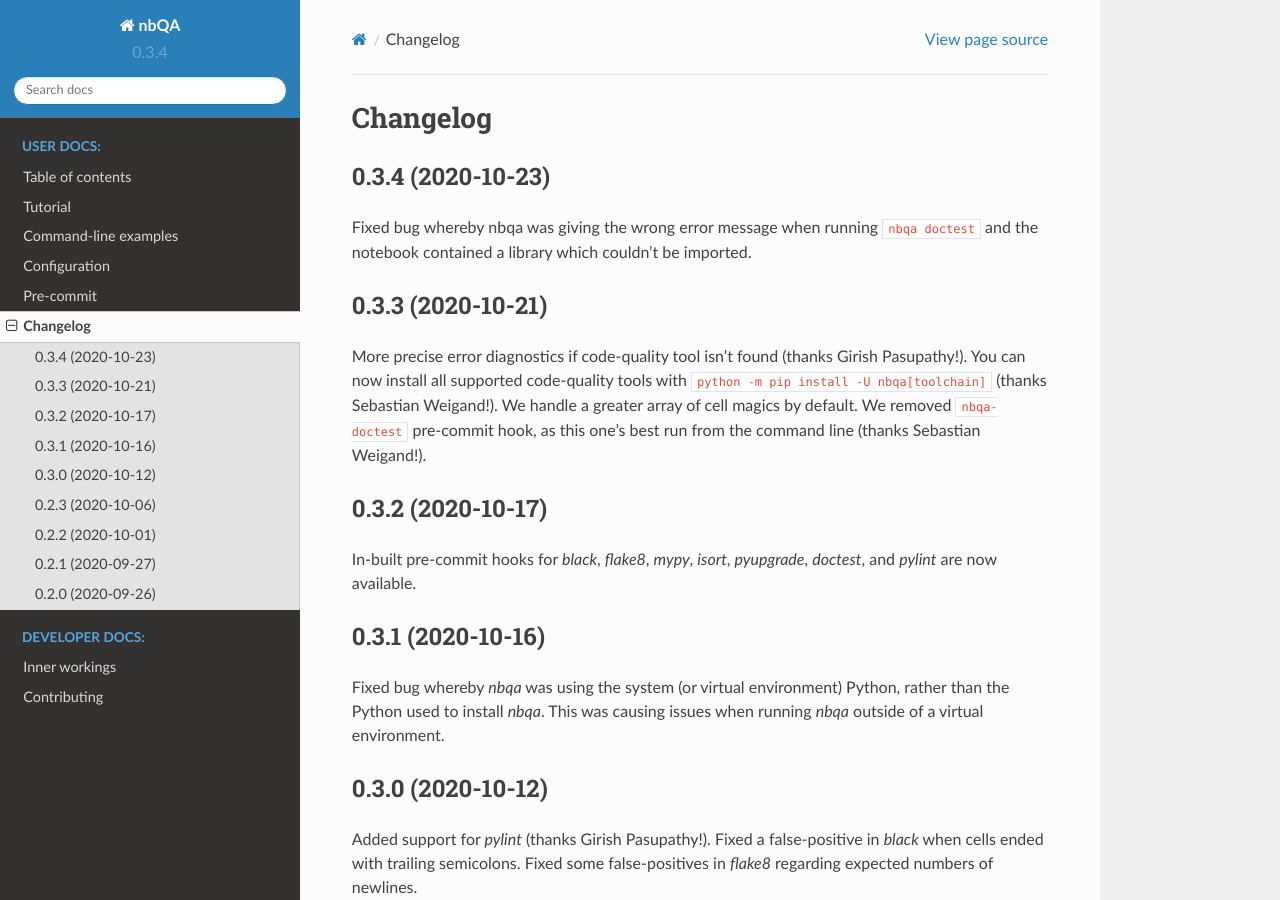
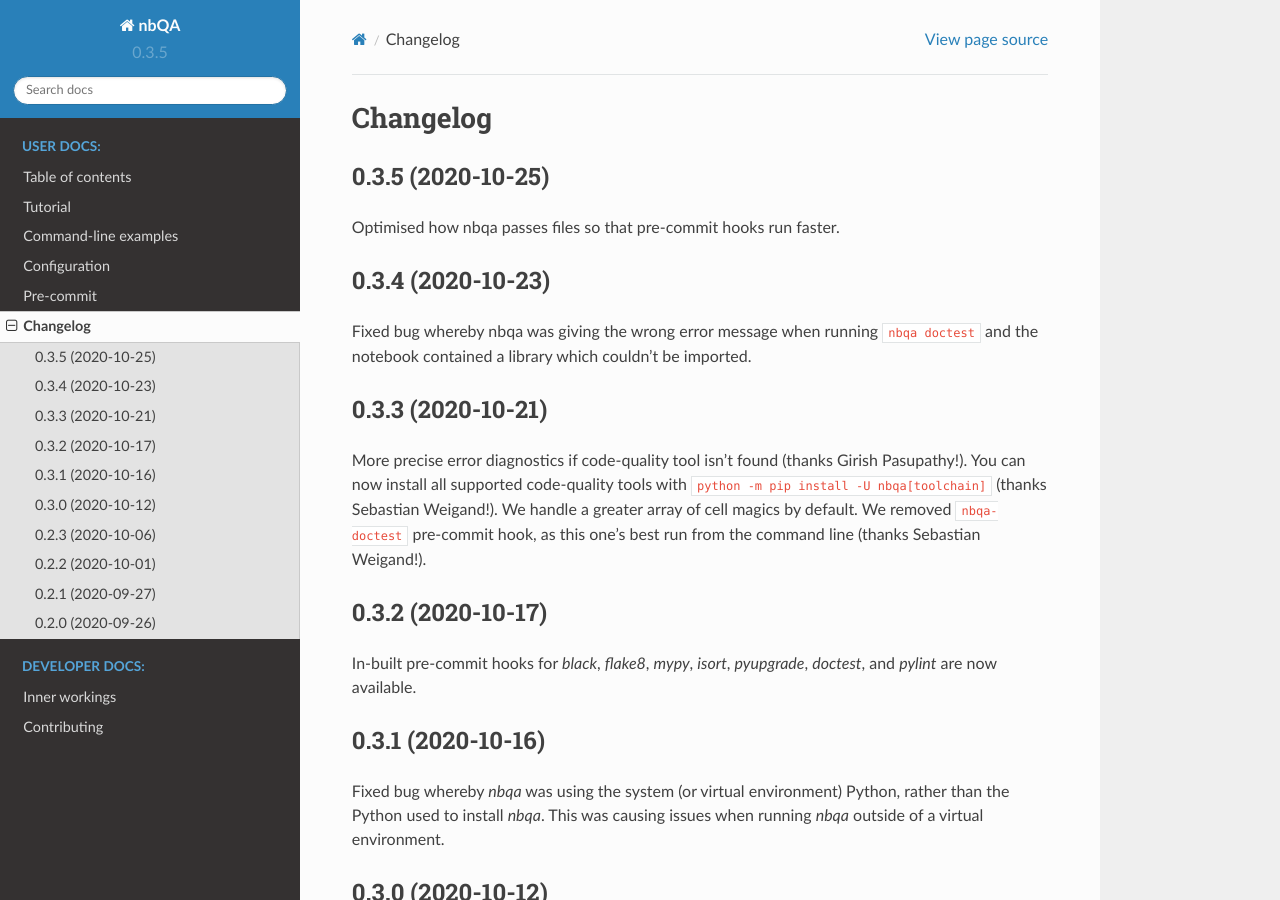
Before and after one commit to nbQA-dev/nbQA, a Sphinx documentation site: the page built from docs/history.rst, in a window 1280 px wide and 900 px high. Built offline with Sphinx 7.4.7 and the Read the Docs theme 2.0.0, drawn with Linux system fonts in a browser that asks for light colours.

Commit message:
v0.3.5 (#375)
* v0.3.5

* remove makefile

```diff
--- a/docs/history.rst
+++ b/docs/history.rst
@@ -1,6 +1,11 @@
 =========
 Changelog
 =========
+
+0.3.5 (2020-10-25)
+------------------
+
+Optimised how nbqa passes files so that pre-commit hooks run faster.
 
 0.3.4 (2020-10-23)
 ------------------
--- a/docs/pre-commit.rst
+++ b/docs/pre-commit.rst
@@ -8,7 +8,7 @@
 
     repos:
     - repo: https://github.com/nbQA-dev/nbQA
-      rev: 0.3.4
+      rev: 0.3.5
       hooks:
         - id: nbqa-black
         - id: nbqa-isort
@@ -19,7 +19,7 @@
 If you have your own custom tool (e.g. ``customtool``) for which we currently don't have a built-in hook, you can define your own one with: ::
 
     - repo: https://github.com/nbQA-dev/nbQA
-      rev: 0.3.4
+      rev: 0.3.5
       hooks:
         - id: nbqa
           args: [customtool]
--- a/nbqa/__init__.py
+++ b/nbqa/__init__.py
@@ -1,3 +1,3 @@
 """Attributes used by docs / packaging."""
 
-__version__ = "0.3.4"
+__version__ = "0.3.5"
--- a/setup.cfg
+++ b/setup.cfg
@@ -1,5 +1,5 @@
 [bumpversion]
-current_version = 0.3.4
+current_version = 0.3.5
 
 [flake8]
 ignore = E203,E503,W503,W504
--- a/setup.py
+++ b/setup.py
@@ -46,6 +46,6 @@
     tests_require=test_requirements,
     extras_require=extra_requirements,
     url="https://github.com/nbQA-dev/nbQA",
-    version="0.3.4",
+    version="0.3.5",
     zip_safe=False,
 )
```
Also changed, not shown: README.md (+1 -1 lines), 1 other file.
